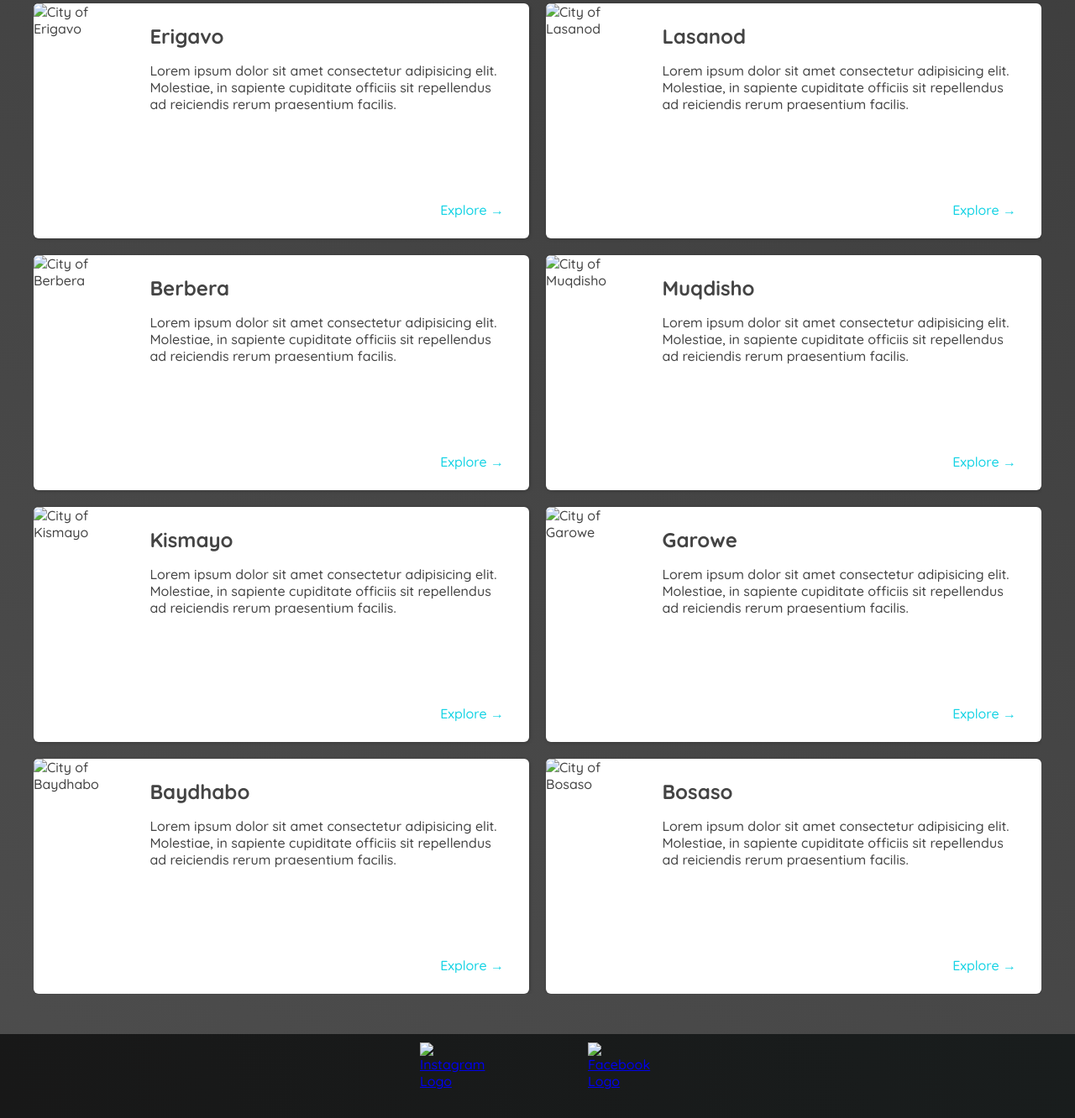
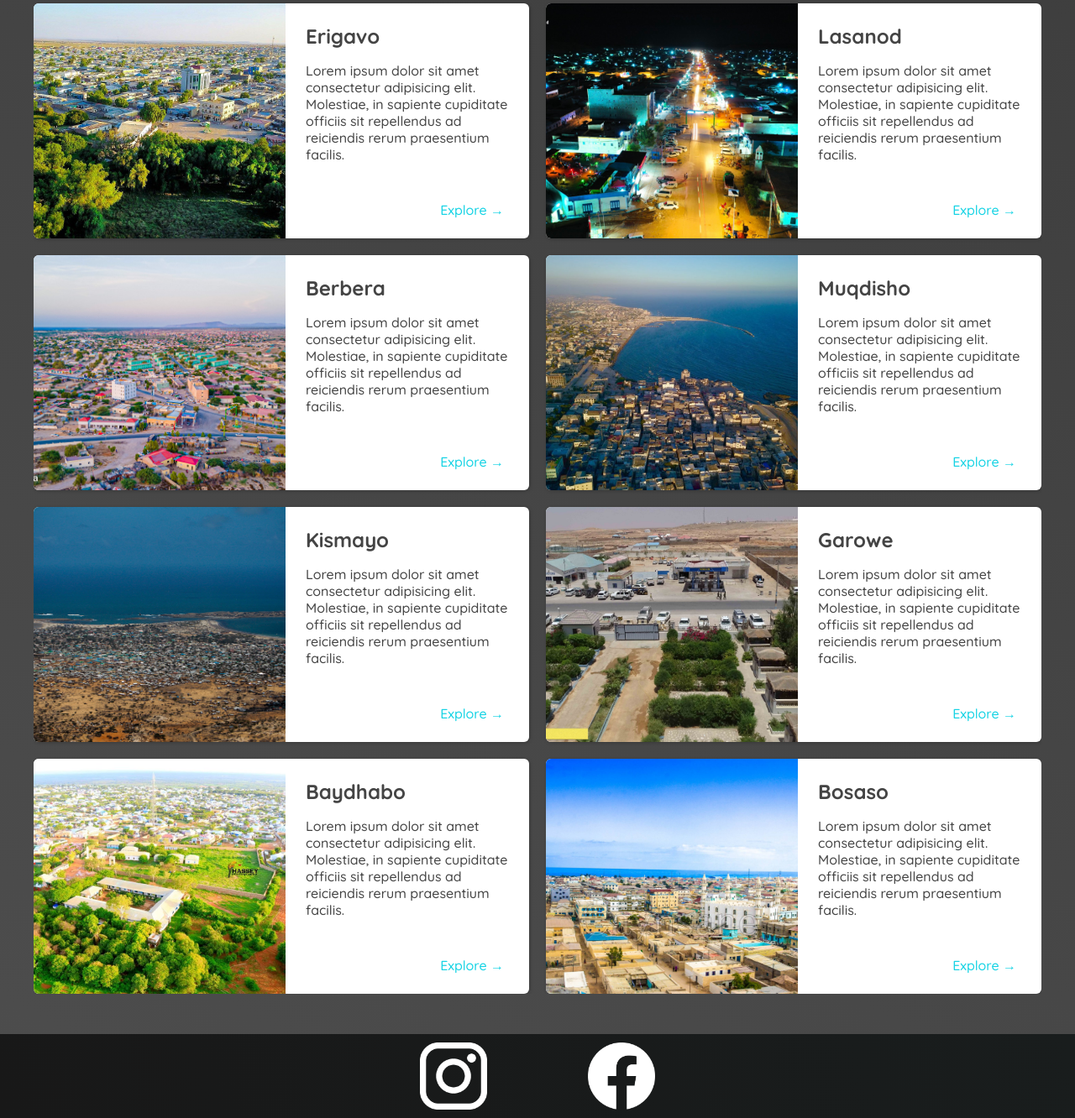
Before and after one commit to ffu-web/Project-2, a plain HTML site: page places.html in a window 1280 px wide. Shown: the part 697-2029 px from the top of the page at 84% size. Drawn offline with Linux system fonts and the light colour scheme; the site is published under a folder, as on GitHub Pages, so addresses that start at the root find nothing.

Commit message:
Added New Features

```diff
--- a/places.html
+++ b/places.html
@@ -27,7 +27,7 @@
     <main>
         <ul>
             <li>
-                <img src="/images/Hargeisa.jpg" alt="City of Hargeisa">
+                <img src="images/Hargeisa.jpg" alt="City of Hargeisa">
                 <div class="item-content">
                     <div>
                         <h2>Hargeisa</h2>
@@ -41,7 +41,7 @@
                 </div>
             </li>
             <li>
-                <img src="/images/Burao.jpg" alt="City of Buroa">
+                <img src="images/Burao.jpg" alt="City of Buroa">
                 <div class="item-content">
                     <div>
                         <h2>Burao</h2>
@@ -55,7 +55,7 @@
                 </div>
             </li>
             <li>
-                <img src="/images/Borama.jpg" alt="City of Borama">
+                <img src="images/Borama.jpg" alt="City of Borama">
                 <div class="item-content">
                     <div>
                         <h2>Borama</h2>
@@ -72,7 +72,7 @@
                 </div>
             </li>
             <li>
-                <img src="/images/Erigavo.jpg" alt="City of Erigavo">
+                <img src="images/Erigavo.jpg" alt="City of Erigavo">
                 <div class="item-content">
                     <div>
                         <h2>Erigavo</h2>
@@ -86,7 +86,7 @@
                 </div>
             </li>
             <li>
-                <img src="/images/Lasanod.jpg" alt="City of Lasanod">
+                <img src="images/Lasanod.jpg" alt="City of Lasanod">
                 <div class="item-content">
                     <div>
                         <h2>Lasanod</h2>
@@ -100,7 +100,7 @@
                 </div>
             </li>
             <li>
-                <img src="/images/Berbera.jpg" alt="City of Berbera">
+                <img src="images/Berbera.jpg" alt="City of Berbera">
                 <div class="item-content">
                     <div>
                         <h2>Berbera</h2>
@@ -114,7 +114,7 @@
                 </div>
             </li>
             <li>
-                <img src="/images/muqdisho.jpg" alt="City of Muqdisho">
+                <img src="images/muqdisho.jpg" alt="City of Muqdisho">
                 <div class="item-content">
                     <div>
                         <h2>Muqdisho</h2>
@@ -128,7 +128,7 @@
                 </div>
             </li>
             <li>
-                <img src="/images/Kismayo.jpg" alt="City of Kismayo">
+                <img src="images/Kismayo.jpg" alt="City of Kismayo">
                 <div class="item-content">
                     <div>
                         <h2>Kismayo</h2>
@@ -142,7 +142,7 @@
                 </div>
             </li>
             <li>
-                <img src="/images/Garowe.jpg" alt="City of Garowe">
+                <img src="images/Garowe.jpg" alt="City of Garowe">
                 <div class="item-content">
                     <div>
                         <h2>Garowe</h2>
@@ -156,7 +156,7 @@
                 </div>
             </li>
             <li>
-                <img src="/images/Baydhabo.jpg" alt="City of Baydhabo">
+                <img src="images/Baydhabo.jpg" alt="City of Baydhabo">
                 <div class="item-content">
                     <div>
                         <h2>Baydhabo</h2>
@@ -170,7 +170,7 @@
                 </div>
             </li>
             <li>
-                <img src="/images/Bosaso.jpg" alt="City of Bosaso">
+                <img src="images/Bosaso.jpg" alt="City of Bosaso">
                 <div class="item-content">
                     <div>
                         <h2>Bosaso</h2>
@@ -189,12 +189,12 @@
         <ul>
           <li>
             <a href="https://instgram.com/tiigsitech">
-              <img src="/images/icons/insta.png" alt="Instagram Logo" />
+              <img src="images/icons/insta.png" alt="Instagram Logo" />
             </a>
           </li>
           <li>
             <a href="https://facebook.com/tiigsi">
-              <img src="/images/icons/facebook.png" alt="Facebook Logo" />
+              <img src="images/icons/facebook.png" alt="Facebook Logo" />
             </a>
           </li>
         </ul>
```
